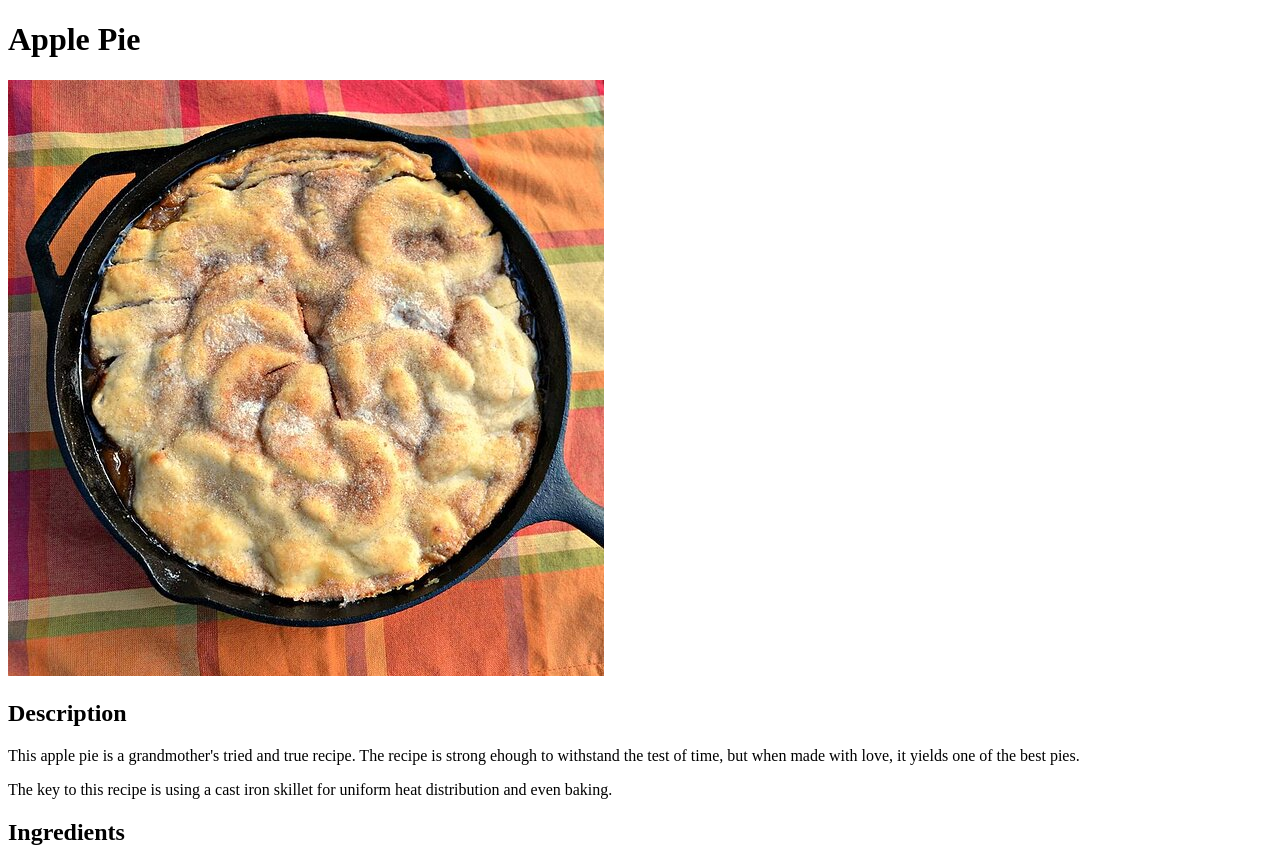
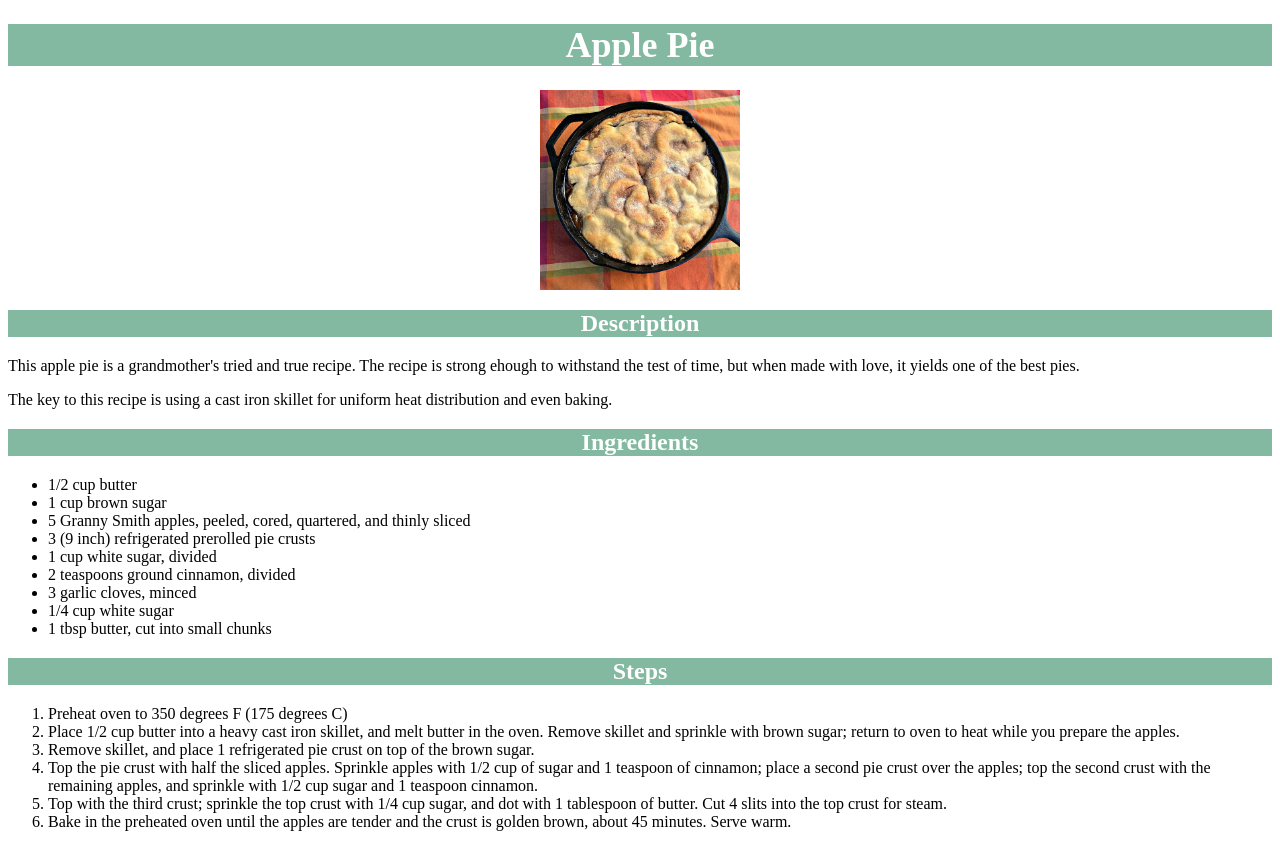
Before and after one commit to brianthma13/odin-recipes, a plain HTML site: page recipes/apple-pie.html in a window 1280 px wide. Shown: the top 849 px of the page. Drawn offline with Linux system fonts and the light colour scheme.

Commit message:
Adds css for styling to index.html

```diff
--- a/recipes/apple-pie.html
+++ b/recipes/apple-pie.html
@@ -3,16 +3,17 @@
     <head>
         <title>Apple Pie</title>
         <meta charset="utf-8">
+        <link rel="stylesheet" href="../style.css" />
     </head>
     <body>
-        <h1>Apple Pie</h1>
-        <img src="../images/apple-pie.jpeg" alt="Apple Pie">
+        <h1 class="heading page">Apple Pie</h1>
+        <img class ="recipe-image" src="../images/apple-pie.jpeg" alt="Apple Pie">
 
-        <h2>Description</h2>
+        <h2 class="heading section">Description</h2>
         <p>This apple pie is a grandmother's tried and true recipe. The recipe is strong ehough to withstand the test of time, but when made with love, it yields one of the best pies.</p>
         <p>The key to this recipe is using a cast iron skillet for uniform heat distribution and even baking.</p>
 
-        <h2>Ingredients</h2>
+        <h2 class="heading section">Ingredients</h2>
         <ul>
             <li>1/2 cup butter</li>
             <li>1 cup brown sugar</li>
@@ -25,7 +26,7 @@
             <li>1 tbsp butter, cut into small chunks</li>
         </ul>
 
-        <h2>Steps</h2>
+        <h2 class="heading section">Steps</h2>
         <ol>
             <li>Preheat oven to 350 degrees F (175 degrees C)</li>
             <li>Place 1/2 cup butter into a heavy cast iron skillet, and melt butter in the oven. Remove skillet and sprinkle with brown sugar; return to oven to heat while you prepare the apples.</li>
--- /dev/null
+++ b/style.css
@@ -0,0 +1,29 @@
+.heading {
+    text-align: center;
+    display: block;
+    background-color: rgb(131, 185, 160);
+    color: white;
+}
+
+.page {
+    font-size: 36px;
+}
+
+.section {
+    font-size: 24px;
+}
+
+.recipe-image {
+    height: auto;
+    width: 200px;
+    display: block;
+    margin-left: auto;
+    margin-right: auto;
+
+}
+
+ul {
+    display: block;
+    margin-left: auto;
+    margin-right: auto;
+}
```
Also changed, not shown: index.html (+1 -0 lines), recipes/chicken-adobo.html (+6 -5 lines), recipes/greek-salad.html (+6 -5 lines).
